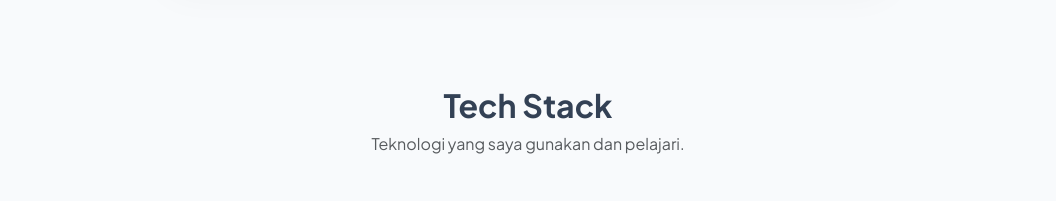
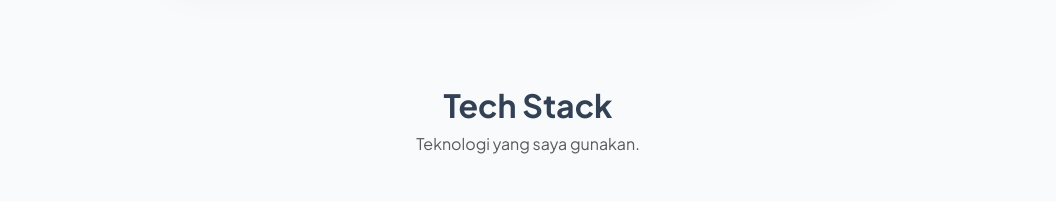
Before and after one commit to Rohman-R/Profile, a plain HTML site: page index.html in a window 1280 px wide. Shown: the part 1720-1921 px from the top of the page, without its empty margins (112-1168 px from the left). Drawn offline with nearby package versions, Linux system fonts and the light colour scheme.

Commit message:
Update index.html

```diff
--- a/index.html
+++ b/index.html
@@ -172,7 +172,7 @@
     <div class="container">
       <div class="text-center mb-5">
         <h2 class="fw-bold">Tech Stack</h2>
-        <p class="text-muted">Teknologi yang saya gunakan dan pelajari.</p>
+        <p class="text-muted">Teknologi yang saya gunakan.</p>
       </div>
 
       <div class="row g-3 justify-content-center">
```
